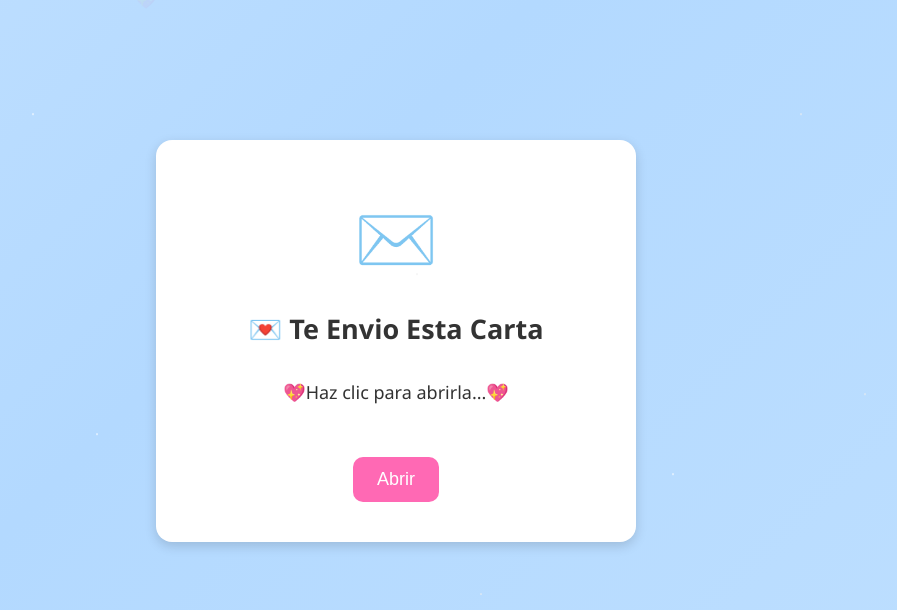
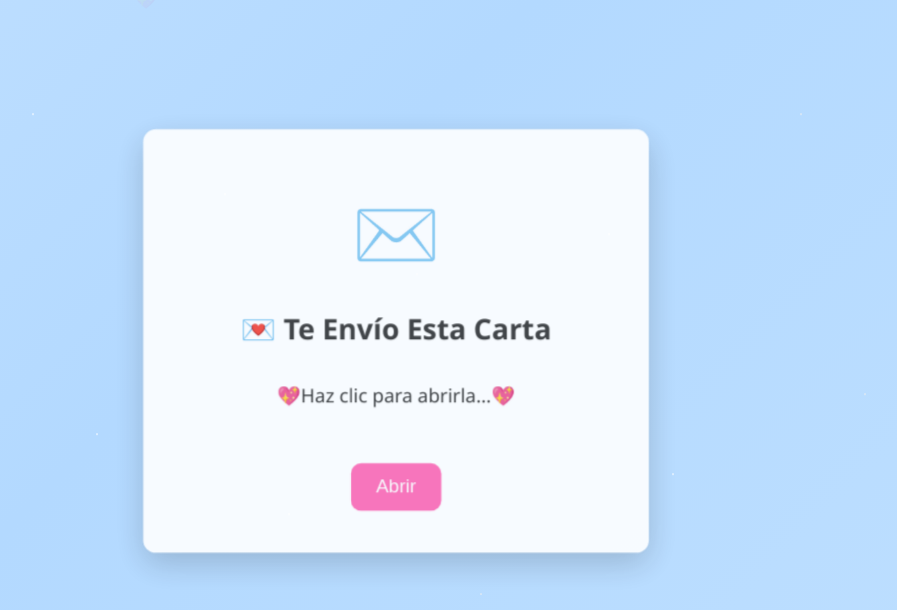
Before and after one commit to alexgrt1/page-love, a React (Vite) app in the folder frontend/: page /sorpresa in a window 1280 px wide. Shown: the top 610 px of the page, without its empty margins (244-1141 px from the left). Built offline with nearby package versions, Linux system fonts and the light colour scheme.

Commit message:
modo entrega

```diff
--- a/frontend/src/Sorpresa.tsx
+++ b/frontend/src/Sorpresa.tsx
@@ -84,9 +84,13 @@ function Sorpresa() {
             )}
 
             {!mostrarCarta ? (
-                <div style={styles.cartaCerrada} className={animandoCarta ? 'carta-abriendo' : ''}>
+                <div
+                    className={`entrega-carta ${animandoCarta ? 'carta-abriendo' : ''}`}
+                    onAnimationEnd={() => setAnimandoCarta(false)}
+                >
+                    <div className="sobre-cerrado">
                         <div className="icono-carta">✉️</div>
-                    <h2 style={{ color: '#333', marginTop: '10px' }}>💌 Te Envio Esta Carta</h2>
+                        <h2 style={{ color: '#333', marginTop: '10px' }}>💌 Te Envío Esta Carta</h2>
                         <p>💖Haz clic para abrirla...💖</p>
                         <button
                             onClick={() => {
@@ -94,16 +98,17 @@ function Sorpresa() {
                                 setMostrarBrillos(true);
                                 setTimeout(() => {
                                     setMostrarCarta(true);
-                                setAnimandoCarta(false);
                                     setTimeout(() => setMostrarBrillos(false), 2000);
-                            }, 1000);
+                                }, 1500);
                             }}
                             style={styles.mainButton}
                         >
                             Abrir
                         </button>
                     </div>
+                </div>
             ) : (
+
                 <>
                     <h1 style={styles.title}>PARA MI PRINCESA HERMOSA JENNY👸🏼💖</h1>
 
--- a/frontend/src/styles/sorpresaAnimaciones.css
+++ b/frontend/src/styles/sorpresaAnimaciones.css
@@ -300,6 +300,38 @@
   }
 }
 
+.entrega-carta {
+  animation: deslizarCarta 1.5s ease-out forwards;
+  position: relative;
+  z-index: 10;
+}
+
+.sobre-cerrado {
+  background: white;
+  padding: 40px;
+  border-radius: 12px;
+  box-shadow: 0 10px 30px rgba(0, 0, 0, 0.2);
+  max-width: 400px;
+  margin: 100px auto;
+  text-align: center;
+  animation: latido 2s ease-in-out infinite;
+}
+
+@keyframes deslizarCarta {
+  0% {
+    opacity: 0;
+    transform: translateY(-200px) scale(0.8);
+  }
+  50% {
+    opacity: 1;
+    transform: translateY(30px) scale(1.05);
+  }
+  100% {
+    transform: translateY(0) scale(1);
+  }
+}
+
+
     /* App.tsx */
 .pagina-inicio {
     background: linear-gradient(-45deg, #cce7ff, #b3d9ff, #e0f0ff, #cce7ff);
```
Lines whose indentation alone changed are shown as unchanged.
